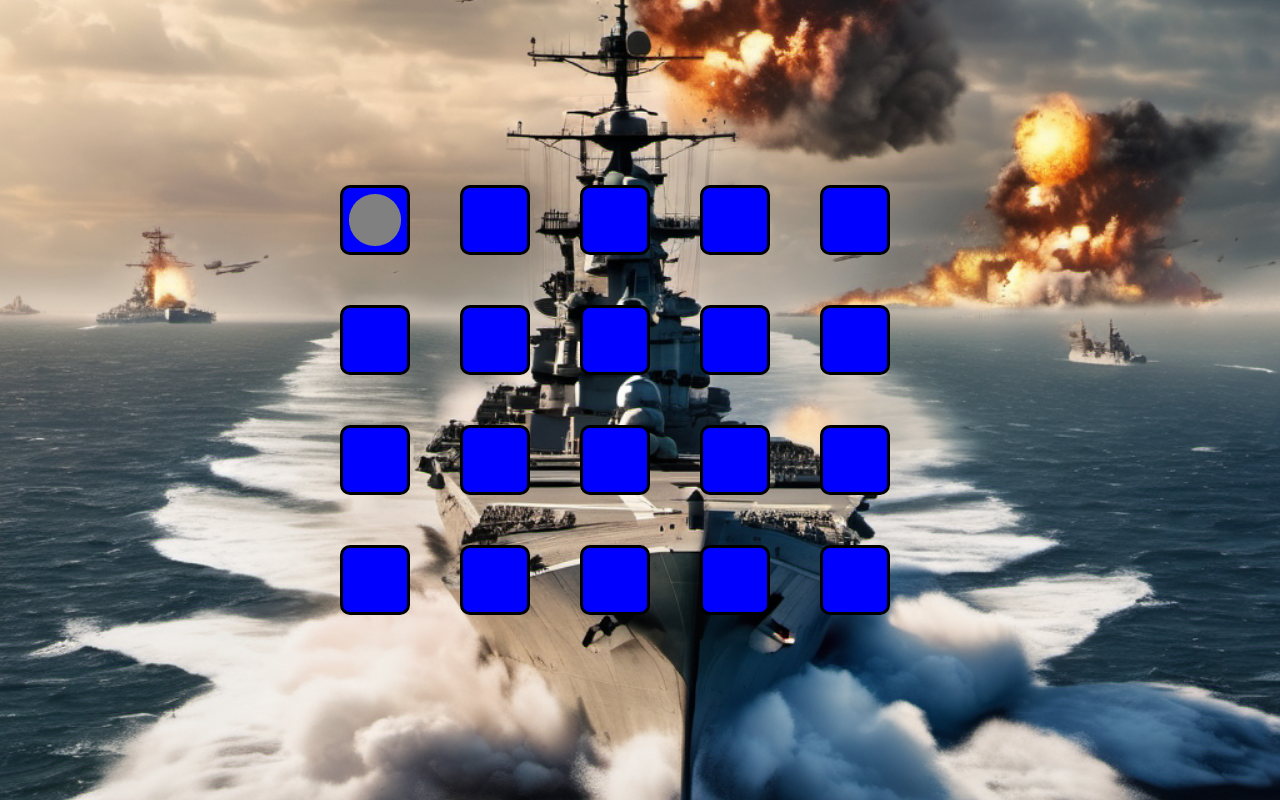
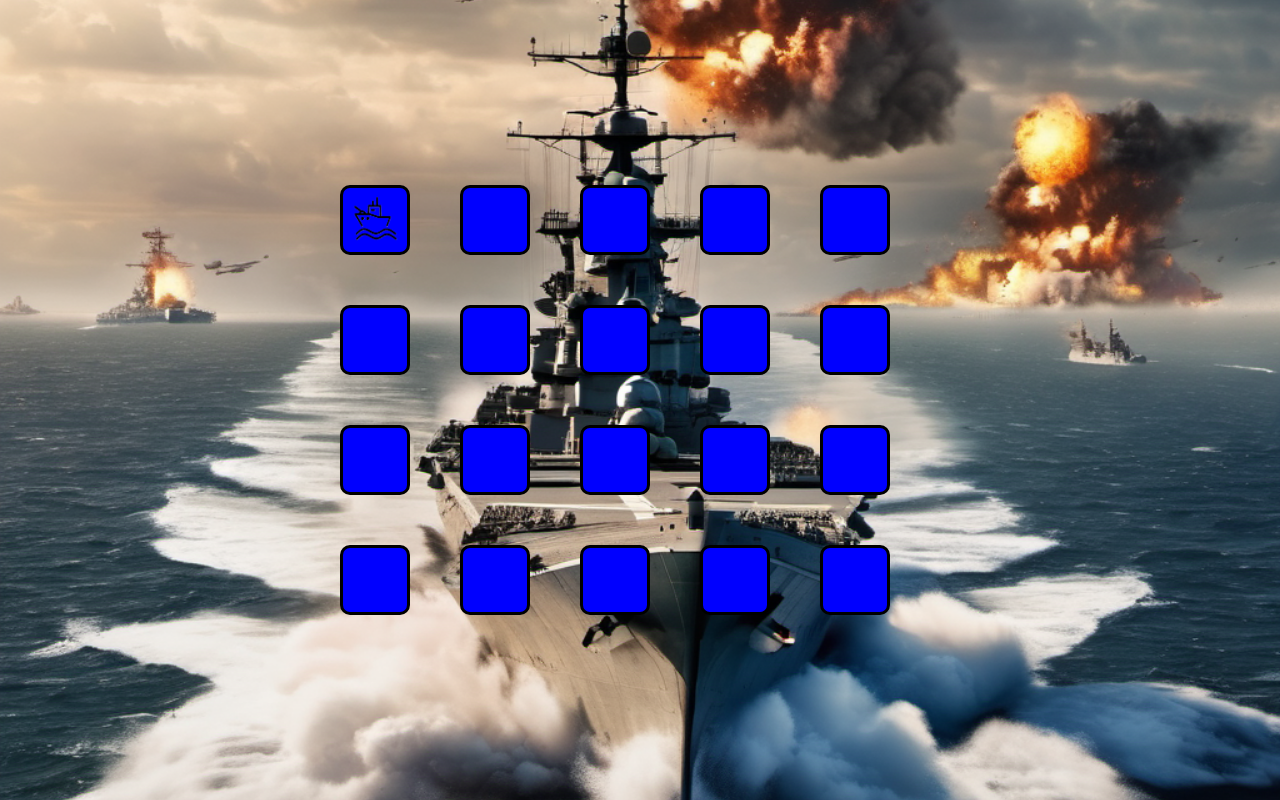
Before and after one commit to tleminen/Laivanupotuspeli, a React (Create React App) app in the folder frontend/: page /laivanupotus/peli in a window 1280 px wide. Both pictures are taken after a click on the element 375 px from the left and 220 px from the top of the page. Built offline with nearby package versions, Linux system fonts and the light colour scheme.

Commit message:
muutoksia

```diff
--- a/frontend/src/components/Peli.js
+++ b/frontend/src/components/Peli.js
@@ -1,4 +1,5 @@
 import React, { useState, useEffect } from "react";
+import kuva from "../image/SijoitusLaiva.png";
 
 const taulukkoRivit = 4;
 const taulukkoSarakkeet = 5;
@@ -12,7 +13,9 @@ const toteutaTaulukko = () => {
 };
 
 const Laiva = () => {
-  return <div className="laiva" />;
+  return (
+    <img src={kuva} alt="laiva" style={{ width: "50px", height: "50px" }} />
+  );
 };
 
 const Ruutu = ({ value, onClick, color }) => {
```
Also changed, not shown: frontend/src/image/SijoitusLaiva.png (added).
